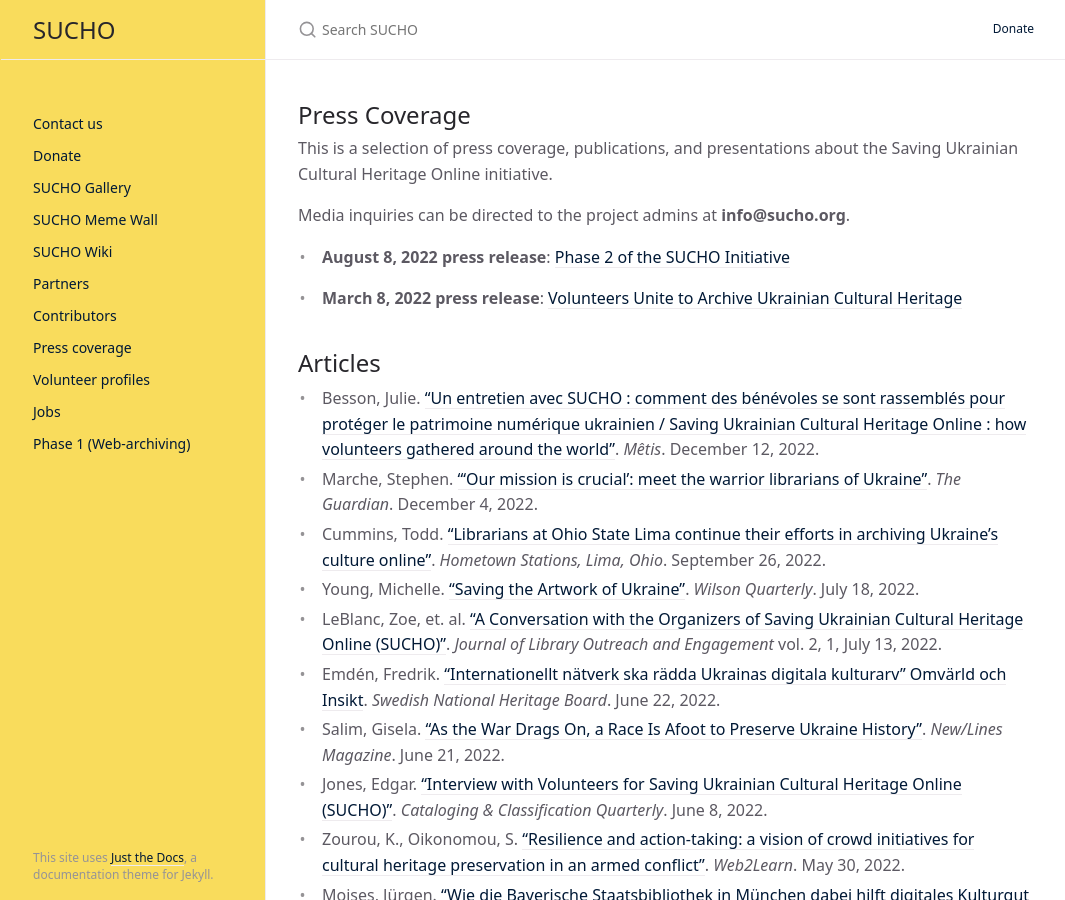
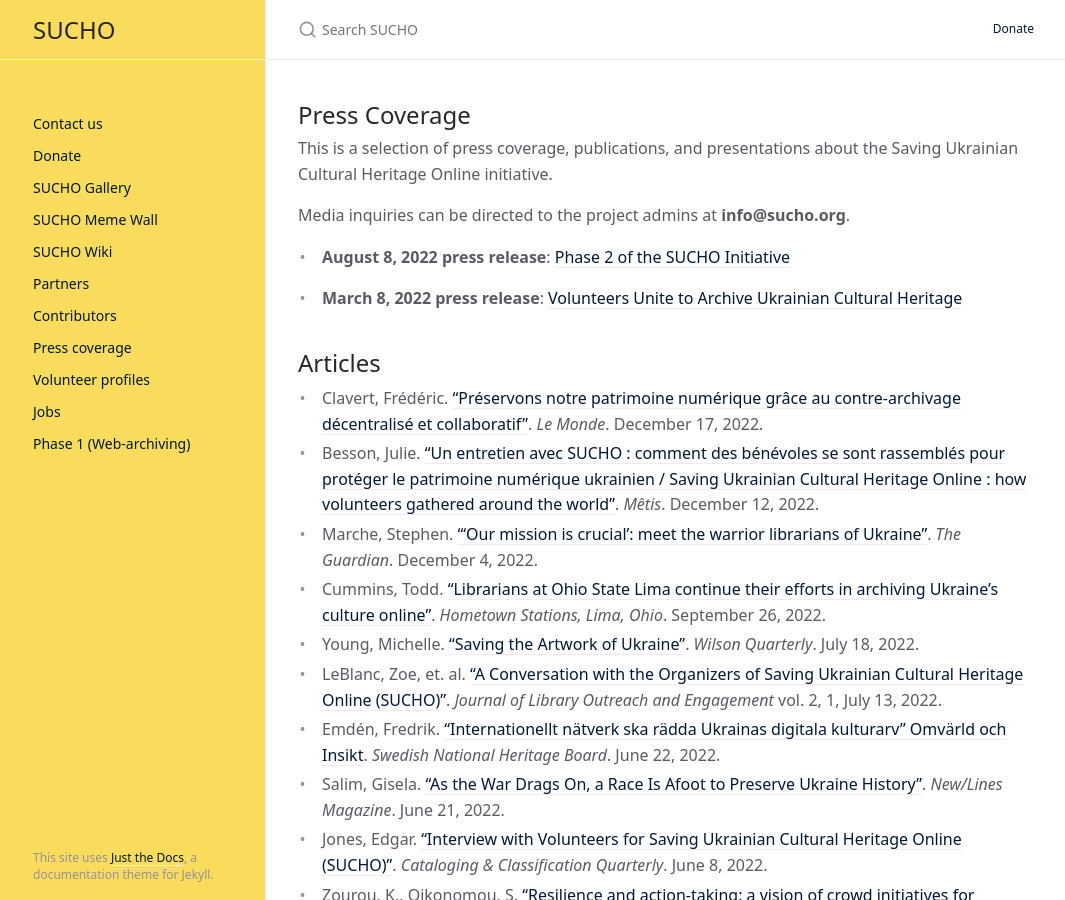
Before and after one commit to sucho-archiving/sucho-archiving.github.io, a Jekyll site: the page built from press.md, in a window 1280 px wide and 900 px high. Shown: the whole window, without its empty margins (106-1171 px from the left). Built offline with Jekyll 4.4.1, drawn with Linux system fonts in a browser that asks for light colours.

Commit message:
added article

```diff
--- a/press.md
+++ b/press.md
@@ -14,6 +14,7 @@
 - **March 8, 2022 press release**: [Volunteers Unite to Archive Ukrainian Cultural Heritage](/press-release-20220308-volunteers-unite)
 
 ## Articles
+- Clavert, Frédéric. ["Préservons notre patrimoine numérique grâce au contre-archivage décentralisé et collaboratif"](https://www.lemonde.fr/idees/article/2022/12/17/preservons-notre-patrimoine-numerique-grace-au-contre-archivage-decentralise-et-collaboratif_6154820_3232.html). *Le Monde*. December 17, 2022.
 - Besson, Julie. ["Un entretien avec SUCHO : comment des bénévoles se sont rassemblés pour protéger le patrimoine numérique ukrainien / Saving Ukrainian Cultural Heritage Online : how volunteers gathered around the world"](https://metis-lab.com/2022/12/12/un-entretien-avec-sucho-comment-des-benevoles-se-sont-rassembles-pour-proteger-le-patrimoine-numerique-ukrainien/). *Mêtis*. December 12, 2022.
 - Marche, Stephen. ["‘Our mission is crucial’: meet the warrior librarians of Ukraine"](https://www.theguardian.com/books/2022/dec/04/our-mission-is-crucial-meet-the-warrior-librarians-of-ukraine). *The Guardian*. December 4, 2022.
 - Cummins, Todd. ["Librarians at Ohio State Lima continue their efforts in archiving Ukraine's culture online"](https://www.hometownstations.com/news/librarians-at-ohio-state-lima-continue-their-efforts-in-archiving-ukraines-culture-online/article_8df74e9a-3dd8-11ed-8918-433c7331ecb2.html). *Hometown Stations, Lima, Ohio*. September 26, 2022.
```
